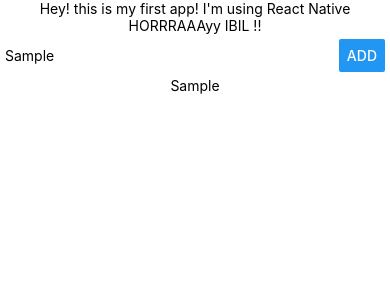
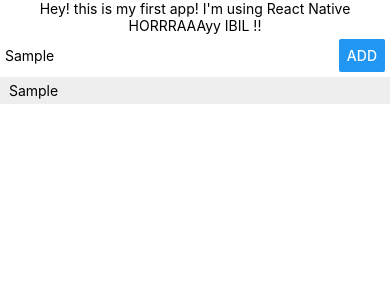
Before and after one commit to essensift/myreact, a React Native app: screen / in a window 390 px wide. Both pictures are taken after typing "Sample" into the empty fields and a click on the button "ADD". Shown: the top 300 px of the page. Built offline with nearby package versions, Linux system fonts and the light colour scheme.

Commit message:
Add component listitem

```diff
--- a/App.js
+++ b/App.js
@@ -1,5 +1,7 @@
 import React from 'react';
 import { StyleSheet, Text, View, TextInput, Button } from 'react-native';
+
+import ListItem from './src/component/ListView/ListItem';
 
 export default class App extends React.Component {
 
@@ -26,7 +28,7 @@
   };
 
   render() {
-    const outputaaa = this.state.places.map((place, i) => (<Text key={i}>{place}</Text>));
+    const outputaaa = this.state.places.map((place, i) => (<ListItem key={i} placeName={place}/>));
     return (
       <View style={styles.container}>
         <Text>Hey! this is my first app! I'm using React Native</Text>
@@ -42,7 +44,7 @@
             onPress={this.btnaaa}
           />
         </View>
-        <View>
+        <View style={{width: '100%'}}>
           {outputaaa}
         </View>
       </View>
--- /dev/null
+++ b/src/component/ListView/ListItem.js
@@ -0,0 +1,10 @@
+import React from 'react';
+import { StyleSheet, View, Text } from 'react-native';
+
+const ListItem = (prop) => (
+    <View style ={ {width: '100%', marginBottom: 5, padding: 5, backgroundColor: '#eee'} }>
+        <Text> {prop.placeName} </Text>
+    </View>
+);
+
+export default ListItem;
```
